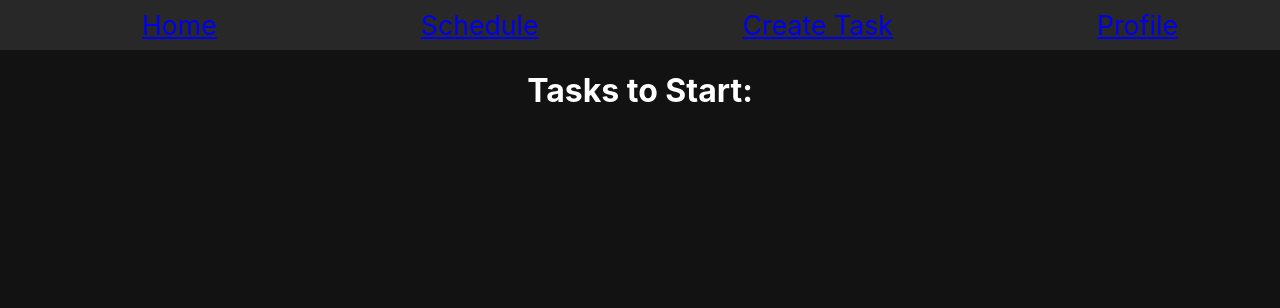
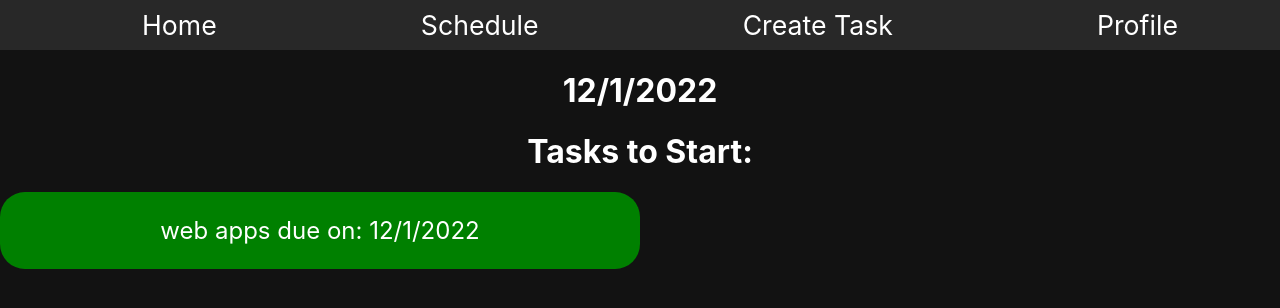
Before and after one commit to liamnicola/Todo, a React (Create React App) app: page / in a window 1280 px wide. Shown: the top 308 px of the page. Built offline with nearby package versions, Linux system fonts and the light colour scheme.

Commit message:
Nav Bar fix and early todo implementation

```diff
--- a/src/App.js
+++ b/src/App.js
@@ -14,6 +14,13 @@ import Profile from "./Views/Profile"
 import Schedule from "./Views/Schedule"
 import Create from "./Views/Create"
 
+const todo = [
+  {
+    due: "Jan 11 2022",
+    name: "web apps"
+  }
+]
+
 
 function App() {
   return (
@@ -24,7 +31,7 @@ function App() {
           <Header />
           <Switch>
                   <Route exact path="/">
-                    <Home />
+                    <Home Todos={todo}/>
                   </Route>
                   <Route path="/Schedule">
                     <Schedule />
--- a/src/Components/Header.js
+++ b/src/Components/Header.js
@@ -15,9 +15,12 @@ const StyledNav = styled.nav`
       padding-top: 0;
       margin: 0;
       height: 50px;
-      a:visited: color: #00FF00;
+    }
+    a:-webkit-any-link {
+        text-decoration: none;
+        color: white
+    }
   `;
-
 
 function Header(props){
     return(
--- /dev/null
+++ b/src/Components/Todos.js
@@ -0,0 +1,30 @@
+import React from "react";
+import PropTypes from "prop-types";
+import styled from "styled-components";
+
+const StyledRootDiv = styled.div`
+    background-color: green;
+    display: flex;
+    flex-direction: row;
+    justify-content: center;
+    align-items: center;
+    width: 50%;
+    border-radius: 25px;
+    font-size: 18pt
+  `;
+
+const StyledP = styled.p`
+    align-items: center;
+`
+
+function Todos(props){
+    const {due, todo} = props;
+
+    return (
+        <StyledRootDiv>
+        <StyledP>{todo} due on: {due}</StyledP>
+        </StyledRootDiv>
+    )
+}
+
+export default Todos;
--- a/src/Views/Home.js
+++ b/src/Views/Home.js
@@ -1,15 +1,30 @@
 import React from "react";
 import styled from "styled-components";
-//import PropTypes from "prop-types";
+import {
+    useState,
+    useEffect
+  } from "react-router-dom";
+import PropTypes from "prop-types";
+import Todos from "../Components/Todos"
 
-function Home(){
-    var date = ()=>{
-        var showDate = new Date();
-        var displayDate=showDate.getDate()
-    }
 
+
+function Home(props){
+    const date = new Date().toLocaleDateString();
+    const day = new Date().getDay();
+    const month = new Date().getMonth();
+    const year = new Date().getFullYear();
+    const {todo} = props;
     return (
-    <h1>Tasks to Start:</h1>
+        <div>
+            <h1>{date}</h1>
+            <h1>Tasks to Start:</h1>
+
+            <Todos due = {date} todo={"web apps"}/>
+
+
+
+        </div>
     )
 }
 
--- a/src/config/globalStyles.js
+++ b/src/config/globalStyles.js
@@ -12,6 +12,9 @@ body {
 h1 {
     text-align: center
 }
+
+:-webkit-any-link {
+}
 `
 
 export default GlobalStyles;
```
Also changed, not shown: src/Views/Login.js (+77 -0 lines).
